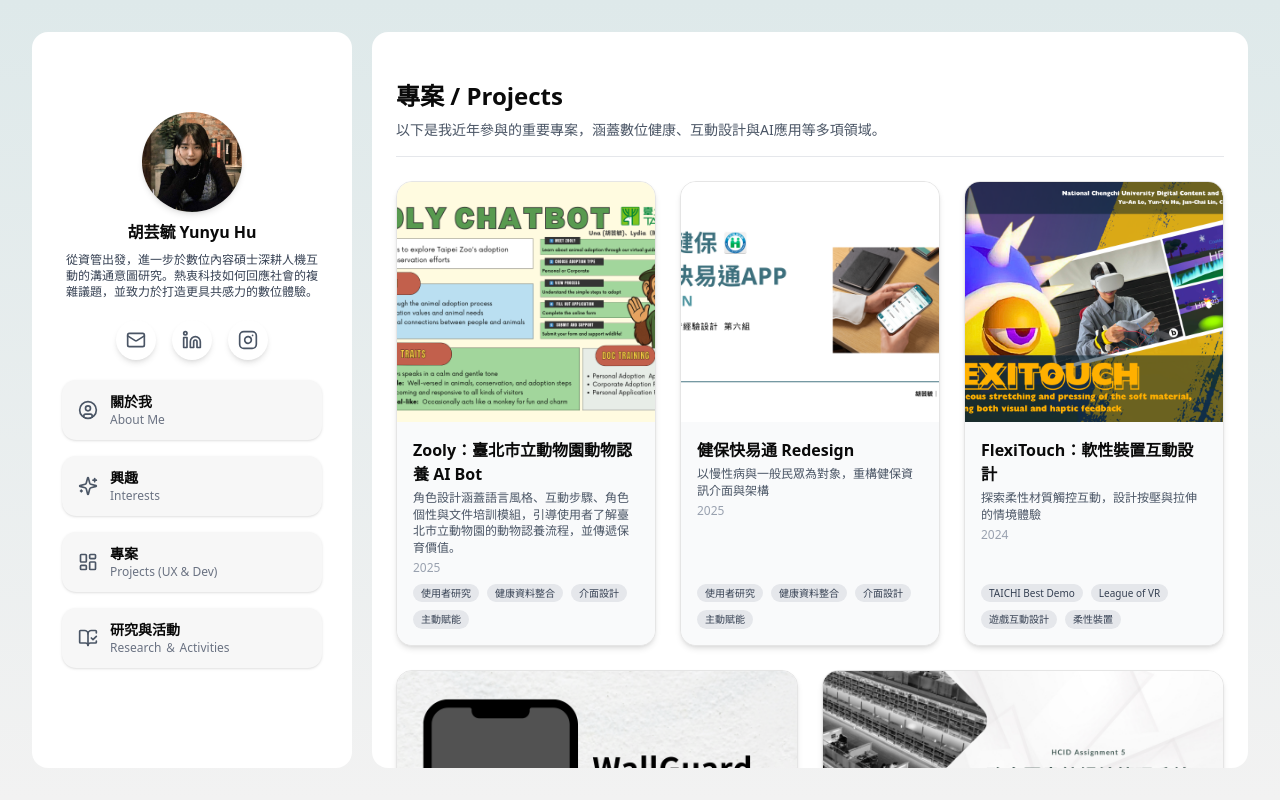
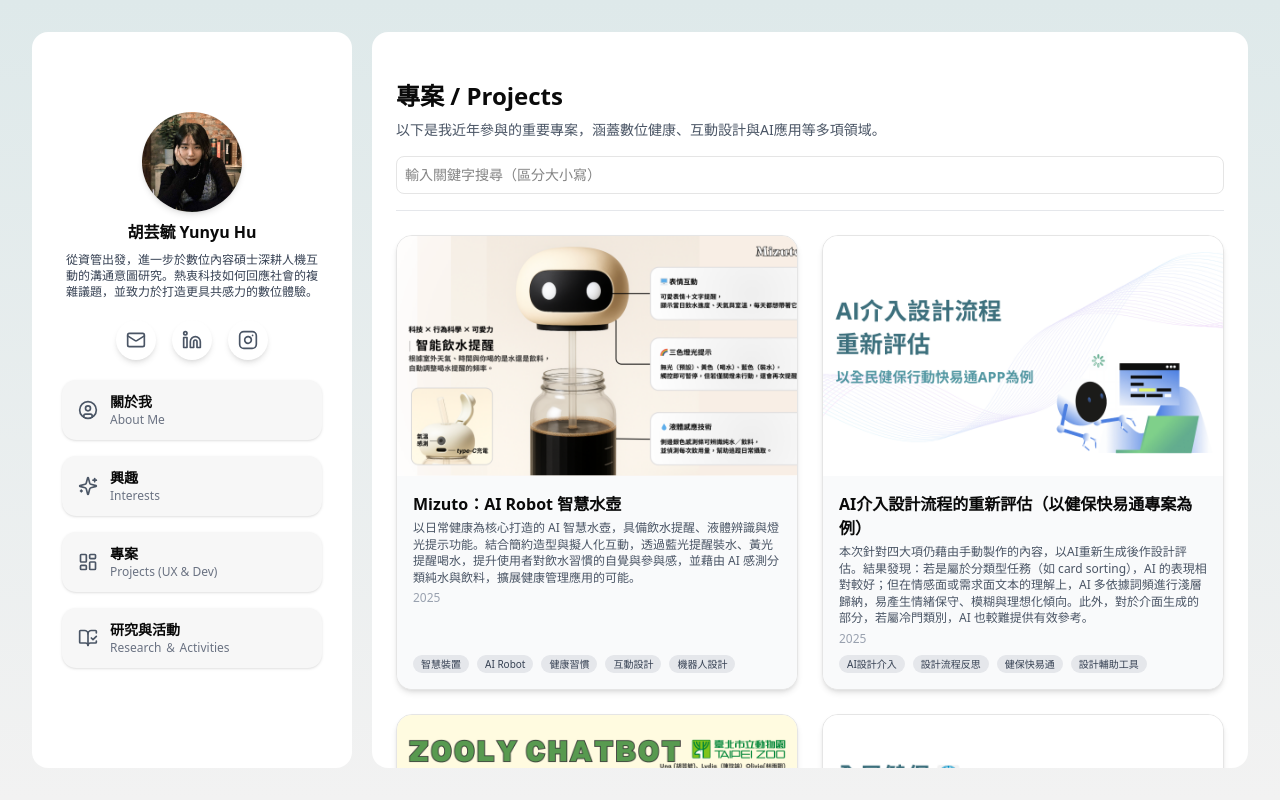
Before and after one commit to Yunyuhu/Yunyu-Web-DigitalProfile, a Next.js app: page /projects in a window 1280 px wide. Built offline with nearby package versions, Linux system fonts and the light colour scheme.

Commit message:
update_2025_07

```diff
--- a/src/app/projects/page.js
+++ b/src/app/projects/page.js
@@ -1,5 +1,6 @@
 "use client";
 
+import { useState } from "react";
 import Image from "next/image";
 import NhiImg from "@/image/projects/nhi.png";
 import FlexiImg from "@/image/projects/flexitouch.png";
@@ -10,14 +11,32 @@
 import DeepLinkImg from "@/image/projects/deeplink.png";
 import Onetwothree from "@/image/projects/onetwothree.png";
 import Zooly from "@/image/projects/zooly.png";
+import AIUXImg from "@/image/projects/NhiImg.png"
+import MizutoImg from "@/image/projects/mizuto.png"
 
 
 
 const projects = [
   {
     year: "2025",
+    title: "Mizuto：AI Robot 智慧水壺",
+    description: "以日常健康為核心打造的 AI 智慧水壺，具備飲水提醒、液體辨識與燈光提示功能。結合簡約造型與擬人化互動，透過藍光提醒裝水、黃光提醒喝水，提升使用者對飲水習慣的自覺與參與感，並藉由 AI 感測分類純水與飲料，擴展健康管理應用的可能。",
+    image: MizutoImg,
+    url: "https://reurl.cc/paqqjr",
+    tags: ["智慧裝置", "AI Robot", "健康習慣", "互動設計", "機器人設計"]
+  },
+  {
+    year: "2025",
+    title: "AI介入設計流程的重新評估（以健保快易通專案為例）",
+    description: "本次針對四大項仍藉由手動製作的內容，以AI重新生成後作設計評估。結果發現：若是屬於分類型任務（如 card sorting），AI 的表現相對較好；但在情感面或需求面文本的理解上，AI 多依據詞頻進行淺層歸納，易產生情緒保守、模糊與理想化傾向。此外，對於介面生成的部分，若屬冷門類別，AI 也較難提供有效參考。",
+    image: AIUXImg,
+    url: "https://reurl.cc/5K76jM",
+    tags: ["AI設計介入", "設計流程反思", "健保快易通", "設計輔助工具"]
+  },
+  {
+    year: "2025",
     title: "Zooly：臺北市立動物園動物認養 AI Bot",
-    description: "角色設計涵蓋語言風格、互動步驟、角色個性與文件培訓模組，引導使用者了解臺北市立動物園的動物認養流程，並傳遞保育價值。",
+    description: "角色設計涵蓋語言風格、互動步驟、角色個性與文件培訓模組，設計動物型 Agent 引導使用者了解臺北市立動物園的動物認養流程，並傳遞保育價值。",
     image: Zooly,
     url: "https://reurl.cc/lzyb7q",
     tags: ["使用者研究", "健康資料整合", "介面設計", "主動賦能"]
@@ -27,29 +46,29 @@
     title: "健保快易通 Redesign",
     description: "以慢性病與一般民眾為對象，重構健保資訊介面與架構",
     image: NhiImg,
-    url: "https://reurl.cc/gRG60z",
+    url: "https://reurl.cc/OY87KR",
     tags: ["使用者研究", "健康資料整合", "介面設計", "主動賦能"]
   },
-  // {
-  //   year: "2024",
-  //   title: "衣二衫Action：永續穿搭互動裝置設計｜OpenHCI'24 技術TA ",
-  //   description: "協助學員完成以「促進二手衣永續行為」為核心的互動裝置。從訪談與行為觀察出發，最終以 Unity AR、LED 燈光與感測器等打造的多感官互動裝置，能根據穿著風格呈現專屬視覺特效、燈光、氣味與音樂",
-  //   image: Onetwothree,
-  //   url: "https://reurl.cc/RYe7Wg",
-  //   tags: ["HCI", "互動設計", "永續設計", "使用者研究"]
-  // },
+  {
+    year: "2024",
+    title: "衣二衫Action：永續穿搭互動裝置設計｜OpenHCI'24 技術TA ",
+    description: "協助學員完成以「促進二手衣永續行為」為核心的互動裝置。從訪談與行為觀察出發，最終以 Unity AR、LED 燈光與感測器等打造的多感官互動裝置，能根據穿著風格呈現專屬視覺特效、燈光、氣味與音樂",
+    image: Onetwothree,
+    url: "https://reurl.cc/RYe7Wg",
+    tags: ["HCI", "互動設計", "永續設計", "使用者研究"]
+  },
   {
     year: "2024",
     title: "FlexiTouch：軟性裝置互動設計",
     description: "探索柔性材質觸控互動，設計按壓與拉伸的情境體驗",
     image: FlexiImg,
     url: "https://youtu.be/zUyFzP0OjnA",
-    tags: ["TAICHI Best Demo", "League of VR", "遊戲互動設計", "柔性裝置"]
+    tags: ["Taichi Best Demo", "League of VR", "遊戲互動設計", "柔性裝置"]
   },
   {
     year: "2024",
     title: "WallGuard:牆面危害 AI 識別系統",
-    description: "導入 YOLO 與風險模型，打造即時牆面危害辨識原型",
+    description: "因應台灣高地震頻率與建築老化問題，本專案針對民眾對於住家牆面安全意識偏低的現象，開發即時牆面危害辨識系統，並串接生成式 API 展示可延伸發展的個別情境應用。",
     image: WallImg,
     url: "https://youtu.be/pVikml-YPsw",
     tags: ["AI識別", "InnoFest 展出", "建築巡檢", "YOLO"]
@@ -64,8 +83,8 @@
   },
   {
     year: "2023",
-    title: "iHarbor 長照服務設計",
-    description: "以照護者與眷屬的醫病照護關係為核心，設計共享資訊與照護透明化工具",
+    title: "iHarbor AI 長照服務設計",
+    description: "聚焦於長照場域中照護者與家庭成員的協作需求，設計一套 AI 輔助的資訊共享 APP。達成自動摘要醫療資訊、提醒藥物服用副作用，減輕照護負擔並強化親屬間溝通。",
     image: IHarborImg,
     url: "https://www.youtube.com/watch?v=1JmtzLllJCA",
     tags: ["長照設計", "醫病溝通", "服務設計"]
@@ -84,11 +103,34 @@
     description: "以線上 Webinar 知識分享為切口，打造數位互動履歷平台",
     image: DeepLinkImg,
     url: "https://deeplink.tw/#/",
-    tags: ["產學合作", "履歷設計", "獲多項獎項", "補助計畫"]
+    tags: ["產學合作", "履歷設計", "獲多項獎項", "補助計畫","Web"]
   }
 ];
 
 export default function Projects() {
+  const [searchTerm, setSearchTerm] = useState("");
+  const [currentPage, setCurrentPage] = useState(1);
+  const itemsPerPage = 6;
+
+  const filteredProjects = projects.filter((project) => {
+    const term = searchTerm.trim();
+    return (
+      project.title.includes(term) ||
+      project.description.replace(/[^一-龥a-zA-Z0-9\s]/g, "").includes(term) ||
+      project.tags.some((tag) => tag.includes(term))
+    );
+  });
+
+  const totalPages = Math.ceil(filteredProjects.length / itemsPerPage);
+  const currentItems = filteredProjects.slice(
+    (currentPage - 1) * itemsPerPage,
+    currentPage * itemsPerPage
+  );
+
+  const handlePageChange = (page) => {
+    if (page >= 1 && page <= totalPages) setCurrentPage(page);
+  };
+
   return (
     <div className="w-full h-full bg-white flex flex-col justify-start items-center rounded-2xl py-12 px-6 overflow-y-auto">
       <div className="flex flex-col w-full">
@@ -96,28 +138,27 @@
         <h3 className="text-sm text-gray-600 mt-2">
           以下是我近年參與的重要專案，涵蓋數位健康、互動設計與AI應用等多項領域。
         </h3>
+        <input
+          type="text"
+          placeholder="輸入關鍵字搜尋（區分大小寫）"
+          value={searchTerm}
+          onChange={(e) => {
+            setSearchTerm(e.target.value);
+            setCurrentPage(1);
+          }}
+          className="mt-4 p-2 border rounded-md text-sm w-full"
+        />
         <div className="w-full h-px bg-gray-200 mt-4" />
       </div>
 
       <div className="grid grid-cols-1 md:grid-cols-12 gap-6 mt-6 w-full auto-rows-[1fr]">
-        {projects.map((project, index) => {
-          const spanClass =
-            index === 0 || index === 1 ||index === 2 ? "md:col-span-4" :
-            index === 3 || index === 4 ? "md:col-span-6" :
-            "md:col-span-4";
-
-            // index === 0 || index === 1 ? "md:col-span-6" :
-            // index === 2|| index === 3 || index === 4 ? "md:col-span-4" :
-            // "md:col-span-6";
-
-          return (
-
+        {currentItems.map((project, index) => (
           <a
             key={index}
             href={project.url}
             target="_blank"
             rel="noopener noreferrer"
-              className={`group relative ${spanClass} col-span-1 rounded-2xl border shadow-md hover:shadow-lg transition-all bg-white overflow-hidden min-h-[260px] md:min-h-[320px] flex flex-col`}
+            className={`group relative md:col-span-6 col-span-1 rounded-2xl border shadow-md hover:shadow-lg transition-all bg-white overflow-hidden min-h-[260px] md:min-h-[320px] flex flex-col`}
           >
             <div className="relative w-full h-36 md:h-60">
               <Image
@@ -133,7 +174,10 @@
               <p className="text-xs text-gray-400 mb-2">{project.year}</p>
               <div className="flex flex-wrap gap-2 mt-auto">
                 {project.tags.map((tag, i) => (
-                    <span key={i} className="px-2 py-0.5 text-[10px] bg-gray-200 text-gray-700 rounded-full">
+                  <span
+                    key={i}
+                    className="px-2 py-0.5 text-[10px] bg-gray-200 text-gray-700 rounded-full"
+                  >
                     {tag}
                   </span>
                 ))}
@@ -143,10 +187,42 @@
               <p className="text-m text-end w-full">| 查看更多👉</p>
             </div>
           </a>
+        ))}
+        {filteredProjects.length === 0 && (
+          <div className="col-span-12 text-center text-sm text-gray-400 py-12">
+            找不到符合「{searchTerm}」的專案。
+          </div>
+        )}
+      </div>
 
-          );
-        })}
+      {/* 分頁控制 */}
+      {totalPages > 1 && (
+        <div className="flex gap-2 mt-8">
+          <button
+            onClick={() => handlePageChange(currentPage - 1)}
+            disabled={currentPage === 1}
+            className="px-3 py-1 text-sm rounded border bg-gray-100 disabled:opacity-40"
+          >
+            上一頁
+          </button>
+          {[...Array(totalPages)].map((_, i) => (
+            <button
+              key={i}
+              onClick={() => handlePageChange(i + 1)}
+              className={`px-3 py-1 text-sm rounded border ${currentPage === i + 1 ? "bg-blue-500 text-white" : "bg-gray-100"}`}
+            >
+              {i + 1}
+            </button>
+          ))}
+          <button
+            onClick={() => handlePageChange(currentPage + 1)}
+            disabled={currentPage === totalPages}
+            className="px-3 py-1 text-sm rounded border bg-gray-100 disabled:opacity-40"
+          >
+            下一頁
+          </button>
         </div>
+      )}
     </div>
   );
 }
```
Also changed, not shown: src/image/projects/NhiImg.png (added), src/image/projects/mizuto.png (added). Lines whose indentation alone changed are shown as unchanged.
